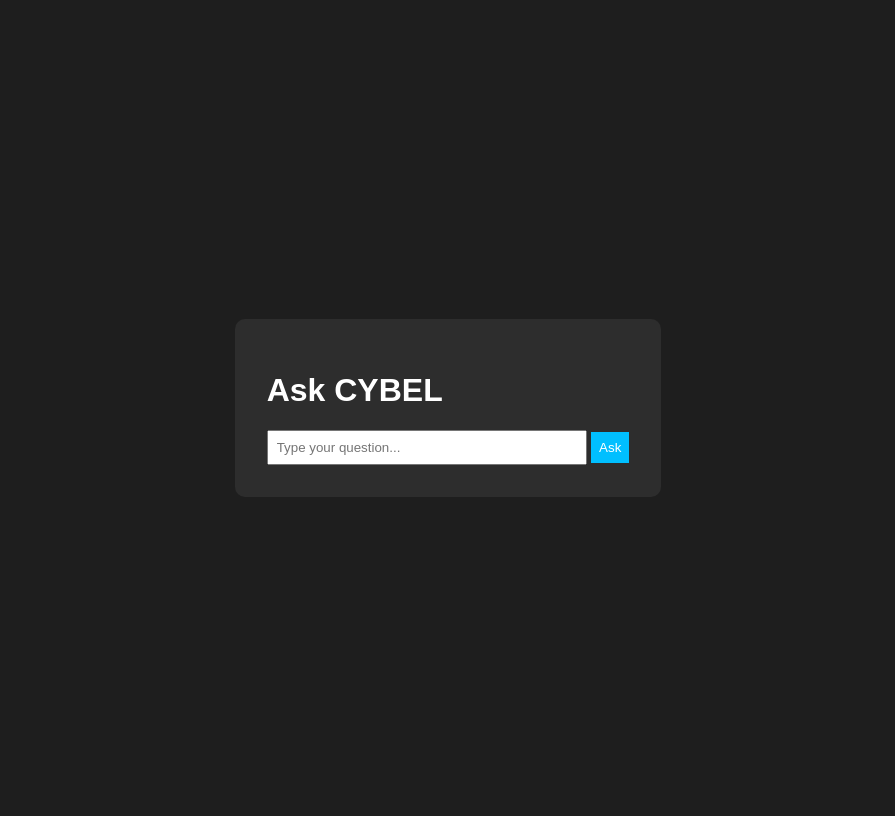
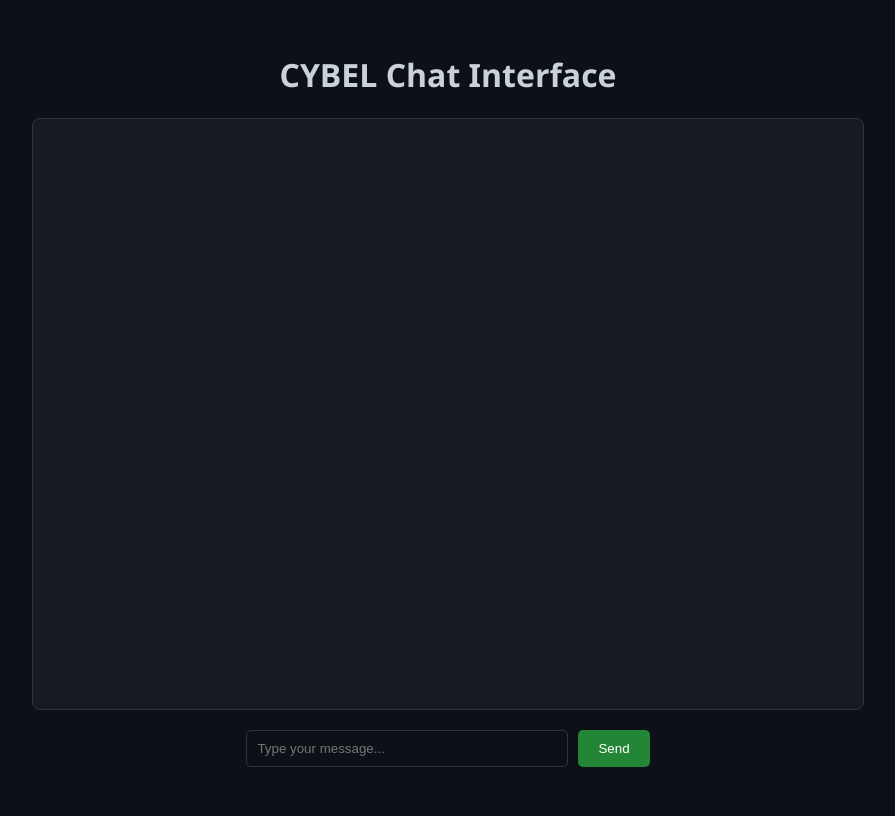
Before and after one commit to TheAJ-Cybel/cybel-server-demo, a FastAPI app: template templates/index.html in a window 1280 px wide. Shown: the whole page, without its empty margins (192-1087 px from the left). After the commit the page ends 767 px from the top, so only its background shows below. Run offline with FastAPI, Linux system fonts and the light colour scheme; the template is opened without the code that fills it, so the values that code supplies are empty.

Commit message:
Add files via upload

```diff
--- a/templates/index.html
+++ b/templates/index.html
@@ -1,16 +1,113 @@
 <!DOCTYPE html>
-<html>
+<html lang="en">
 <head>
-    <title>CYBEL Assistant</title>
+    <meta charset="UTF-8">
+    <title>CYBEL AI Chat</title>
     <link rel="stylesheet" href="/static/style.css">
+    <style>
+        body {
+            background-color: #0d1117;
+            color: #c9d1d9;
+            font-family: 'Segoe UI', sans-serif;
+            display: flex;
+            flex-direction: column;
+            align-items: center;
+            margin: 0;
+            padding: 0;
+            height: 100vh;
+        }
+        h1 {
+            margin-top: 20px;
+        }
+        #chat {
+            width: 90%;
+            max-width: 800px;
+            height: 70vh;
+            background-color: #161b22;
+            border: 1px solid #30363d;
+            border-radius: 8px;
+            padding: 15px;
+            overflow-y: auto;
+            margin-bottom: 20px;
+        }
+        .message {
+            margin: 10px 0;
+        }
+        .user {
+            text-align: right;
+            color: #58a6ff;
+        }
+        .bot {
+            text-align: left;
+            color: #8b949e;
+        }
+        form {
+            display: flex;
+            justify-content: center;
+            gap: 10px;
+        }
+        input[type="text"] {
+            flex: 1;
+            padding: 10px;
+            border-radius: 5px;
+            border: 1px solid #30363d;
+            background-color: #0d1117;
+            color: white;
+        }
+        button {
+            padding: 10px 20px;
+            border: none;
+            border-radius: 5px;
+            background-color: #238636;
+            color: white;
+            cursor: pointer;
+        }
+        button:hover {
+            background-color: #2ea043;
+        }
+    </style>
 </head>
 <body>
-    <div class="container">
-        <h1>Ask CYBEL</h1>
-        <form method="post" action="/ask">
-            <input type="text" name="query" placeholder="Type your question..." required>
-            <button type="submit">Ask</button>
-        </form>
-    </div>
+    <h1>CYBEL Chat Interface</h1>
+    <div id="chat"></div>
+    <form id="chat-form">
+        <input type="text" id="query" placeholder="Type your message..." autocomplete="off" required>
+        <button type="submit">Send</button>
+    </form>
+
+    <script>
+        const chat = document.getElementById('chat');
+        const form = document.getElementById('chat-form');
+        const queryInput = document.getElementById('query');
+
+        function addMessage(content, sender) {
+            const msg = document.createElement('div');
+            msg.className = 'message ' + sender;
+            msg.innerText = content;
+            chat.appendChild(msg);
+            chat.scrollTop = chat.scrollHeight;
+        }
+
+        form.addEventListener('submit', async (e) => {
+            e.preventDefault();
+            const userInput = queryInput.value.trim();
+            if (!userInput) return;
+
+            addMessage(userInput, 'user');
+            queryInput.value = '';
+
+            try {
+                const res = await fetch('/ask', {
+                    method: 'POST',
+                    headers: { 'Content-Type': 'application/x-www-form-urlencoded' },
+                    body: new URLSearchParams({ query: userInput })
+                });
+                const data = await res.json();
+                addMessage(data.response, 'bot');
+            } catch (err) {
+                addMessage('Error contacting CYBEL...', 'bot');
+            }
+        });
+    </script>
 </body>
 </html>
```
